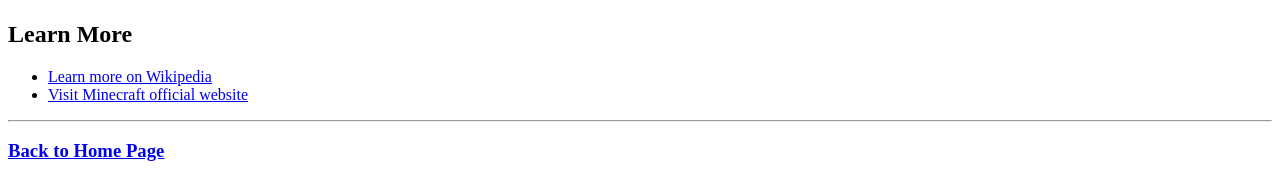
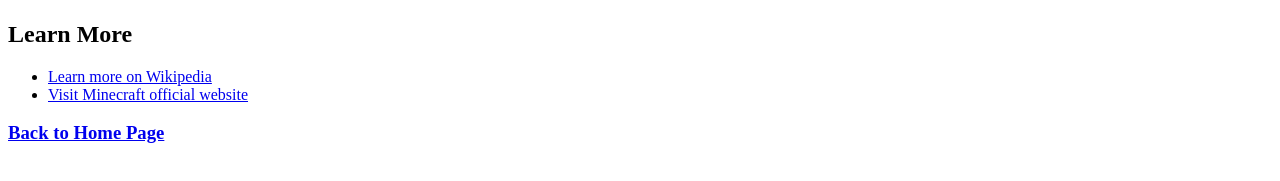
Before and after one commit to KarolGucwa/Collaborate-and-Share-Resources-Online, a plain HTML site: page game2.html in a window 1280 px wide. Shown: the part 1172-1353 px from the top of the page. Drawn offline with Linux system fonts and the light colour scheme.

Commit message:
Fix HTML encoding issues in game2.html

```diff
--- a/game2.html
+++ b/game2.html
@@ -66,7 +66,6 @@
         <li><a href="https://en.wikipedia.org/wiki/Minecraft" target="_blank">Learn more on Wikipedia</a></li>
         <li><a href="https://www.minecraft.net" target="_blank">Visit Minecraft official website</a></li>
     </ul>
-    <hr>
-    <h3><a href="index.html">Back to Home Page</a></h3>
+    <h3><a href="home.html">Back to Home Page</a></h3>
 </body>
 </html>
```
